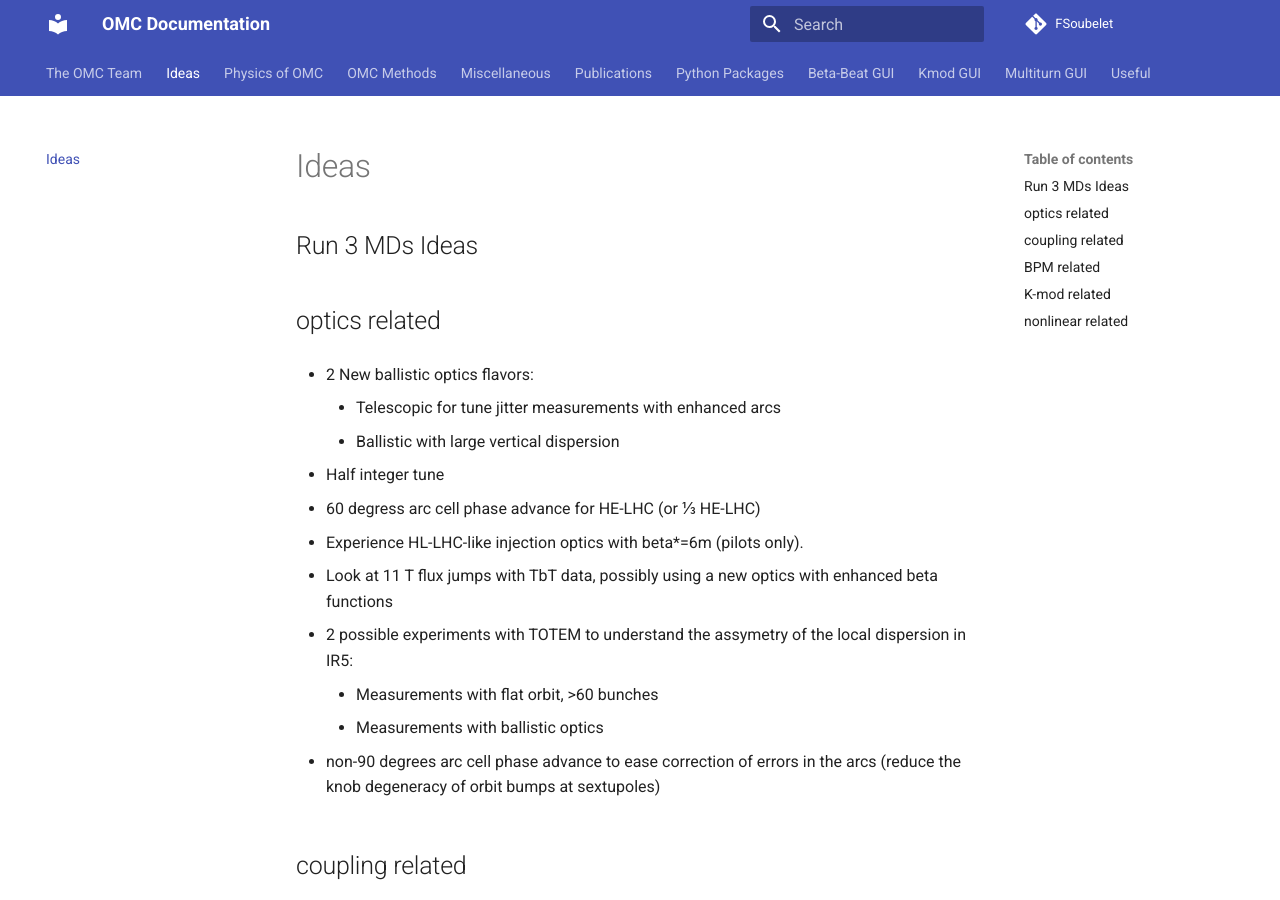
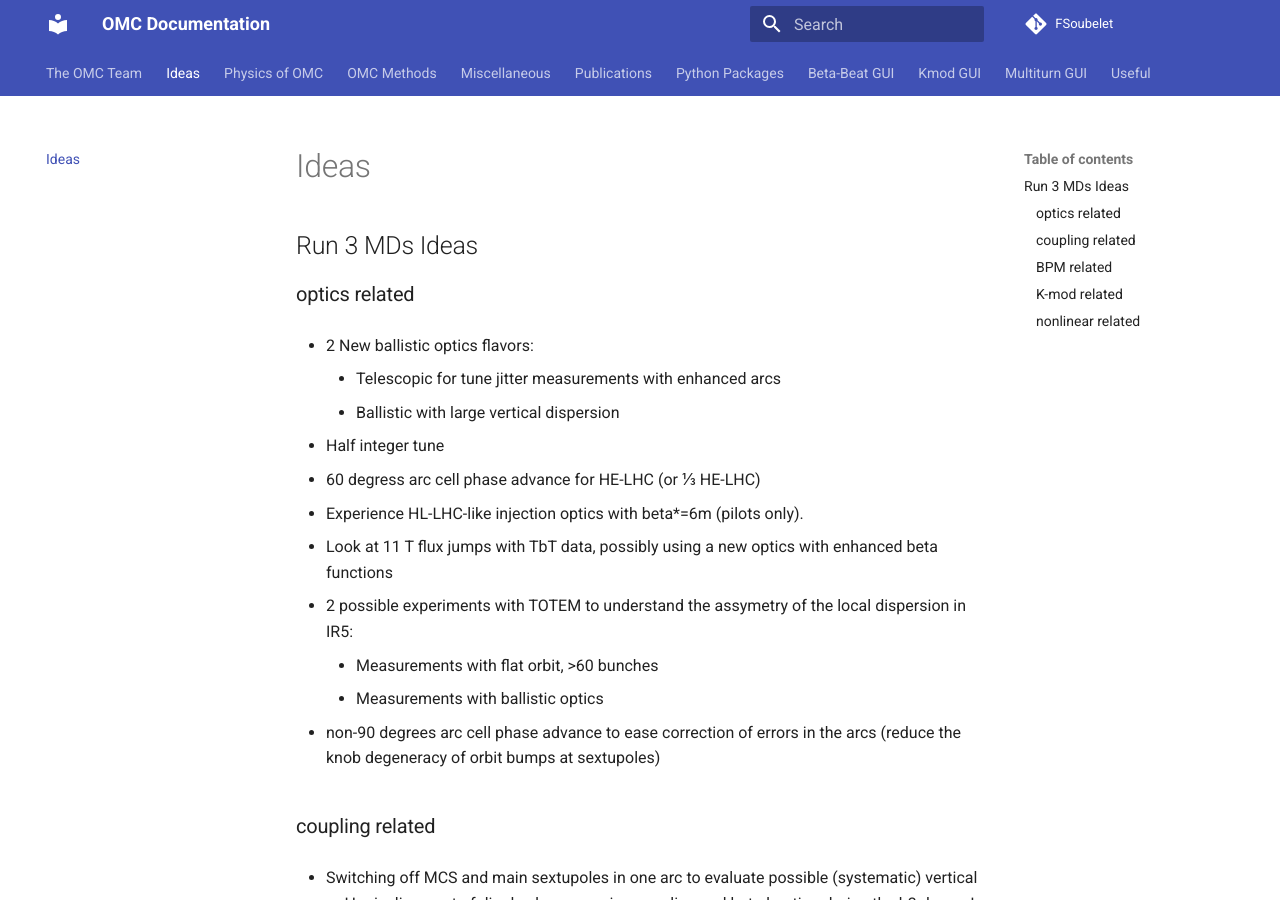
Before and after one commit to pylhc/pylhc.github.io, an MkDocs documentation site: the page built from docs/general/ideas.md, in a window 1280 px wide and 900 px high. Built offline with MkDocs 1.6.1 and Material for MkDocs 9.7.7, drawn with Linux system fonts in a browser that asks for light colours.

```diff
--- a/docs/general/ideas.md
+++ b/docs/general/ideas.md
@@ -2,7 +2,7 @@
 
 ## Run 3 MDs Ideas
 
-## optics related
+### optics related
 
   * 2 New ballistic optics flavors:
       * Telescopic for tune jitter measurements with enhanced arcs
@@ -22,7 +22,7 @@
 
    * non-90 degrees arc cell phase advance to ease correction of errors in the arcs (reduce the knob degeneracy of orbit bumps at sextupoles)
 
-## coupling related
+### coupling related
 
    * Switching off MCS and main sextupoles in one arc to evaluate possible (systematic) vertical or H misalignment of dipoles by measuring coupling and beta-beating during the b3 decay.
     In a previous MD there was a quadratic coupling increase due to the orbit bump in the arc (maybe the one without MS, tbc).
@@ -31,7 +31,7 @@
 
    * Tilting a triplet quadrupole to check validity of the tilt measurement (with and/or without beam)
 
-## BPM related
+### BPM related
 
    * Measure bad BPMs with low and high intensities to detect possible issues with the comparator (transistor).
    Also swap connections between good and bad BPM to identified.
@@ -46,7 +46,7 @@
 
    * 0.5 um bunch from new injector chain?? Good for optics measurements, BSRT calibration etc.
 
-## K-mod related
+### K-mod related
 
    * K-Modulation with Xing angle and OFB off for Leon's Xing angle reconstruction
 
@@ -58,7 +58,7 @@
      Michele Martino also proposes increasing in 1ppm the noise of the DCCTs in one or all dipole PCs to see impact on tune jitter.
 
 
-## nonlinear related
+### nonlinear related
 
    * Commissioning?: Measure amplitude detuning coming from CMS solenoid by having the on and off measurements
 
```
